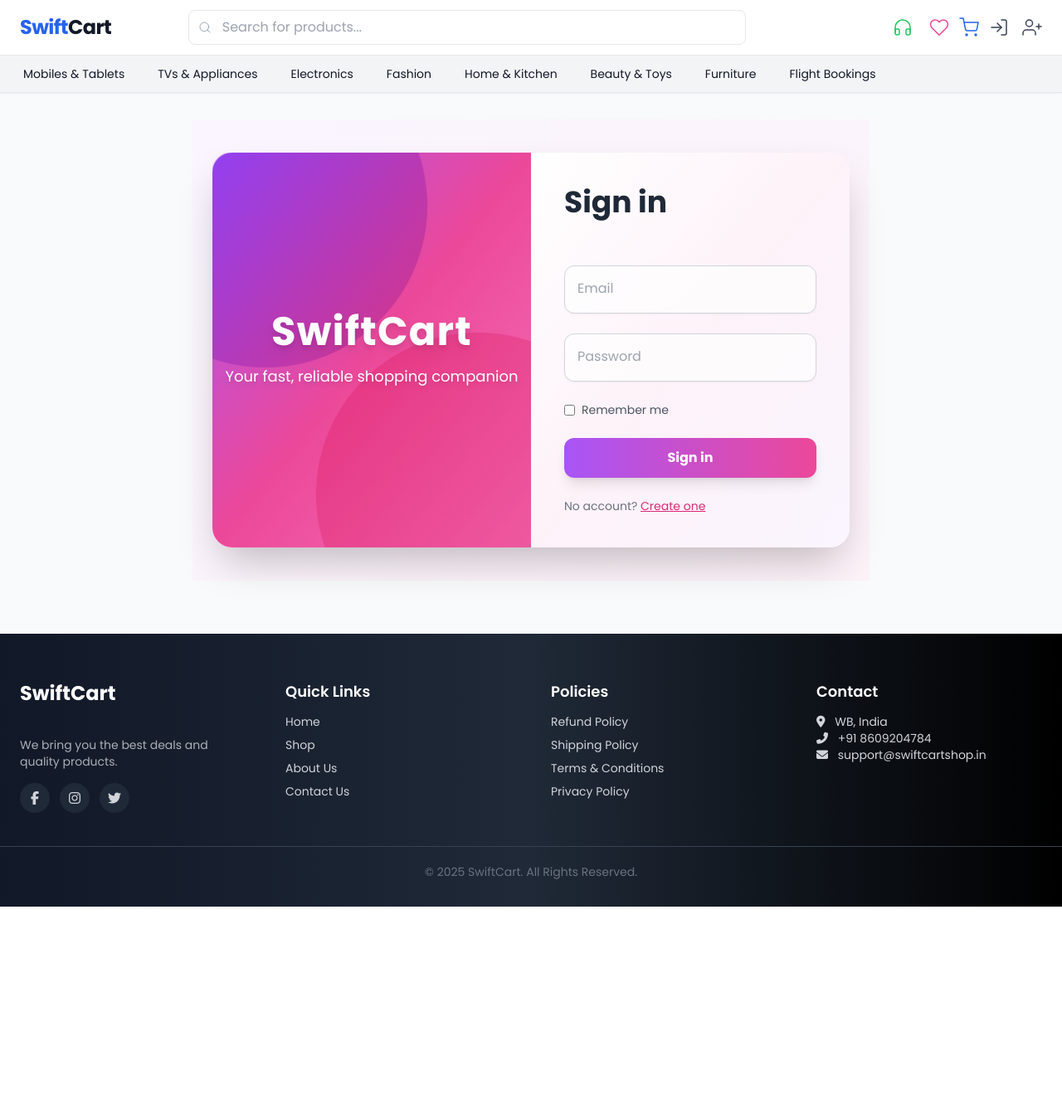
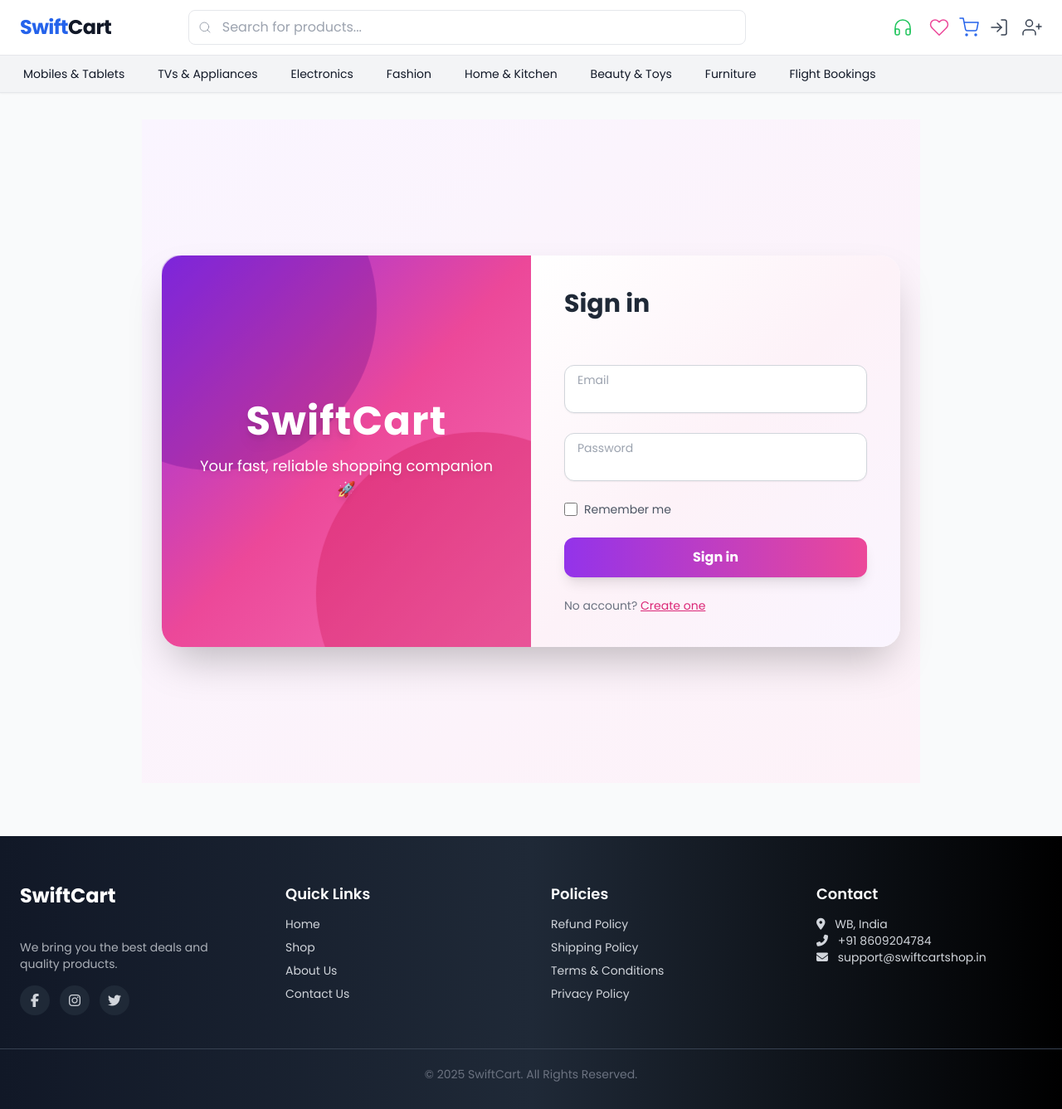
Before and after one commit to iamaindrik/swiftcart, a Flask app: page /login in a window 1280 px wide. Shown: the whole page at 83% size. Before the commit the page ends 1093 px from the top, so only its background shows below. Run offline with Flask 3, Linux system fonts and the light colour scheme; some libraries are stand-ins or nearby versions.

Commit message:
Update login.html

```diff
--- a/mercado/templates/auth/login.html
+++ b/mercado/templates/auth/login.html
@@ -1,70 +1,71 @@
 {% extends 'base.html' %}
 {% block content %}
-<div class="flex items-center justify-center bg-gradient-to-br from-purple-50 to-pink-50 px-6 py-10">
-  <div class="relative w-full max-w-3xl rounded-3xl shadow-2xl overflow-hidden flex flex-col lg:flex-row bg-white">
+<div class="flex items-center justify-center min-h-screen bg-gradient-to-br from-purple-50 to-pink-50 px-6 py-10">
+  <div class="relative w-full max-w-4xl rounded-3xl shadow-2xl overflow-hidden flex flex-col lg:flex-row bg-white">
 
     <!-- Left Gradient Panel -->
     <div class="relative lg:w-1/2 hidden lg:flex flex-col items-center justify-center
-                bg-gradient-to-br from-purple-500 via-pink-500 to-pink-400 overflow-hidden text-center">
+                bg-gradient-to-br from-purple-600 via-pink-500 to-pink-400 overflow-hidden text-center p-10">
 
-      <!-- Animated Gradient Blobs -->
-      <div class="absolute -top-32 -left-32 w-96 h-96 bg-purple-600 rounded-full mix-blend-multiply opacity-30 animate-pulse"></div>
-      <div class="absolute -bottom-32 -right-32 w-96 h-96 bg-pink-500 rounded-full mix-blend-multiply opacity-30 animate-pulse"></div>
+      <!-- Gradient Blobs -->
+      <div class="absolute -top-32 -left-32 w-96 h-96 bg-purple-700 rounded-full mix-blend-multiply opacity-30 animate-pulse"></div>
+      <div class="absolute -bottom-32 -right-32 w-96 h-96 bg-pink-600 rounded-full mix-blend-multiply opacity-30 animate-pulse"></div>
 
       <!-- Logo -->
       <h1 class="relative text-5xl font-extrabold tracking-wide">
-        <span class="text-white drop-shadow-lg text-transparent">Swift</span><span class="text-white drop-shadow-lg">Cart</span>
+        <span class="text-white drop-shadow-lg">Swift</span><span class="text-white">Cart</span>
       </h1>
 
       <!-- Tagline -->
       <p class="relative z-10 mt-4 text-lg font-medium text-white drop-shadow-md">
-        Your fast, reliable shopping companion
+        Your fast, reliable shopping companion 🚀
       </p>
     </div>
 
     <!-- Right Form Section -->
     <div class="w-full lg:w-1/2 p-10 flex flex-col justify-center bg-gradient-to-br from-white via-pink-50 to-purple-50">
-      <h1 class="text-4xl font-extrabold text-gray-800 mb-8 text-center lg:text-left">Sign in</h1>
+      <h1 class="text-3xl font-extrabold text-gray-800 mb-8 text-center lg:text-left">Sign in</h1>
 
       <form method="post" class="space-y-6 w-full">
         {{ form.hidden_tag() }}
 
         <!-- Email -->
         <div class="relative">
-          {{ form.email(class_="peer w-full border border-gray-300 rounded-xl px-4 py-4 focus:border-pink-500 focus:ring-1 focus:ring-pink-500 transition shadow-sm bg-white/70") }}
-          <label class="absolute left-4 top-4 text-gray-400 text-base transition-all
+          {{ form.email(class_="peer w-full border border-gray-300 rounded-xl px-4 pt-6 pb-2 focus:border-pink-500 focus:ring-2 focus:ring-pink-500 transition bg-white shadow-sm") }}
+          <label class="absolute left-4 top-2 text-gray-400 text-sm transition-all
                        peer-placeholder-shown:top-6 peer-placeholder-shown:text-gray-400 peer-placeholder-shown:text-base
-                       peer-focus:-top-6 peer-focus:text-pink-500 peer-focus:text-sm">
+                       peer-focus:top-2 peer-focus:text-pink-500 peer-focus:text-sm">
             Email
           </label>
         </div>
 
         <!-- Password -->
         <div class="relative">
-          {{ form.password(class_="peer w-full border border-gray-300 rounded-xl px-4 py-4 focus:border-pink-500 focus:ring-1 focus:ring-pink-500 transition shadow-sm bg-white/70") }}
-          <label class="absolute left-4 top-4 text-gray-400 text-base transition-all
-                       peer-placeholder-shown:top-4 peer-placeholder-shown:text-gray-400 peer-placeholder-shown:text-base
-                       peer-focus:-top-6 peer-focus:text-pink-500 peer-focus:text-sm">
+          {{ form.password(class_="peer w-full border border-gray-300 rounded-xl px-4 pt-6 pb-2 focus:border-pink-500 focus:ring-2 focus:ring-pink-500 transition bg-white shadow-sm") }}
+          <label class="absolute left-4 top-2 text-gray-400 text-sm transition-all
+                       peer-placeholder-shown:top-6 peer-placeholder-shown:text-gray-400 peer-placeholder-shown:text-base
+                       peer-focus:top-2 peer-focus:text-pink-500 peer-focus:text-sm">
             Password
           </label>
         </div>
 
         <!-- Remember Me -->
         <div class="flex items-center gap-2 text-gray-600 text-sm">
-          {{ form.remember() }}
+          {{ form.remember(class_="w-4 h-4 text-pink-500 border-gray-300 rounded focus:ring-pink-500") }}
           <span>Remember me</span>
         </div>
 
         <!-- Sign In Button -->
-        <button class="w-full py-3 rounded-xl bg-gradient-to-r from-purple-500 to-pink-500 text-white font-bold
-                       hover:from-pink-500 hover:to-purple-500 transition-all shadow-lg transform hover:scale-105">
+        <button class="w-full py-3 rounded-xl bg-gradient-to-r from-purple-600 to-pink-500 text-white font-bold
+                       hover:from-pink-500 hover:to-purple-600 transition-all shadow-lg transform hover:scale-105">
           Sign in
         </button>
       </form>
 
       <!-- Register -->
       <p class="text-center text-sm text-gray-500 mt-6 lg:text-left">
-        No account? <a href="{{ url_for('auth.register') }}" class="text-pink-600 underline hover:text-pink-800">Create one</a>
+        No account?
+        <a href="{{ url_for('auth.register') }}" class="text-pink-600 underline hover:text-pink-800 font-medium">Create one</a>
       </p>
     </div>
   </div>
```
